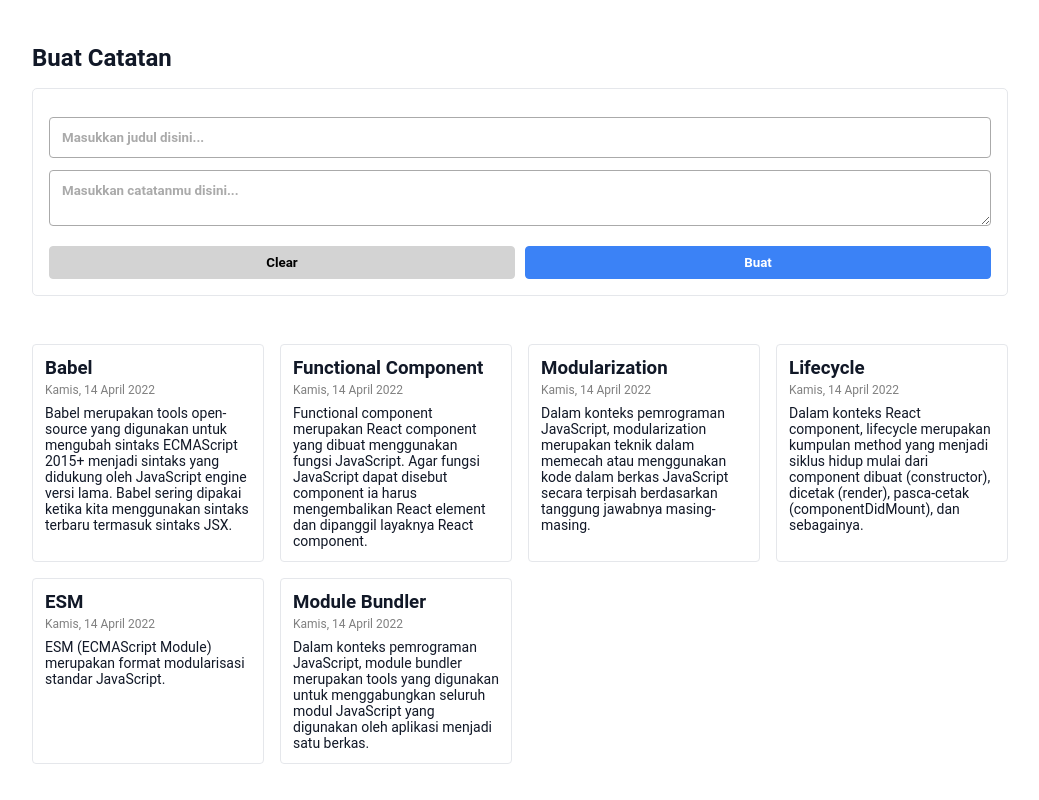
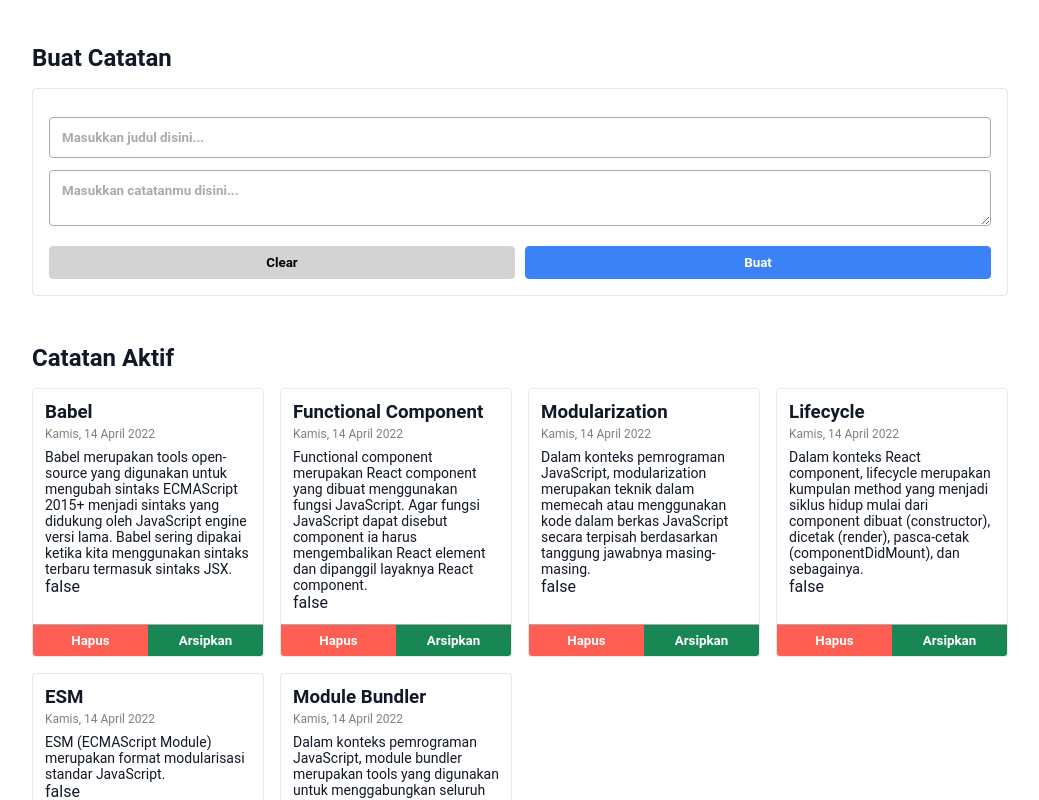
Before and after one commit to areef44/react-notes-app, a React (Vite) app: page / in a window 1280 px wide. Shown: the top 800 px of the page, without its empty margins (120-1159 px from the left). Built offline with nearby package versions, Linux system fonts and the light colour scheme.

Commit message:
add delete and create notes

```diff
--- a/package.json
+++ b/package.json
@@ -4,7 +4,7 @@
   "version": "0.0.0",
   "type": "module",
   "scripts": {
-    "dev": "vite",
+    "dev": "vite --port 5050",
     "build": "tsc -b && vite build",
     "lint": "eslint .",
     "preview": "vite preview"
--- /dev/null
+++ b/src/components/ArchivedButton.tsx
@@ -0,0 +1,23 @@
+import React from "react";
+
+interface ArchiveButtonProps {
+  id: number;
+  onDelete: (id: number) => void;
+}
+
+class ArchiveButton extends React.Component<ArchiveButtonProps> {
+  handleDelete = () => {
+    const { id, onDelete } = this.props;
+    onDelete(id);
+  };
+
+  render() {
+    return (
+      <button className="note-item__archive-button" onClick={this.handleDelete}>
+        Arsipkan
+      </button>
+    );
+  }
+}
+
+export default ArchiveButton;
--- /dev/null
+++ b/src/components/DeleteButton.tsx
@@ -0,0 +1,23 @@
+import React from "react";
+
+interface DeleteButtonProps {
+  id: number;
+  onDelete: (id: number) => void;
+}
+
+class DeleteButton extends React.Component<DeleteButtonProps> {
+  handleDelete = () => {
+    const { id, onDelete } = this.props;
+    onDelete(id);
+  };
+
+  render() {
+    return (
+      <button className="note-item__delete-button" onClick={this.handleDelete}>
+        Hapus
+      </button>
+    );
+  }
+}
+
+export default DeleteButton;
--- a/src/components/NoteApp.tsx
+++ b/src/components/NoteApp.tsx
@@ -3,6 +3,8 @@ import NoteList from "./NoteList";
 import { getInitialData } from "../utils";
 import Note from "../interface/noteIface";
 import NoteInput from "./NoteInput";
+import { NotesInputState } from "../interface/noteInputIface";
+
 
 interface NoteAppState {
     notes: Note[];
@@ -14,14 +16,41 @@ class NoteApp extends React.Component<{}, NoteAppState> {
         this.state = {
             notes: getInitialData(),
         }
-        console.log(this.state)
+
+        this.onDeleteHandler = this.onDeleteHandler.bind(this);
+        this.onAddNoteHandler = this.onAddNoteHandler.bind(this);
     }
+
+    onDeleteHandler(id: number) {
+        const notes = this.state.notes.filter(note => note.id !== id)
+        this.setState({ notes })
+    }
+
+    onAddNoteHandler({ title, body} : NotesInputState) {
+        this.setState((prevState : any) => {
+            return {
+                notes: [
+                    ...prevState.notes,
+                {
+                    id: +new Date(),
+                    title,
+                    body,
+                    createdAt: +new Date(),
+                    archived: false
+                }
+                ]
+            }
+        })
+    }
+
 
     render() {
         return (
             <div className="note-app__body">
-                <NoteInput />
-                <NoteList notes={this.state.notes} />
+                <NoteInput addNotes={this.onAddNoteHandler} />
+                <h2>Catatan Aktif</h2>
+                <NoteList notes={this.state.notes} onDelete={this.onDeleteHandler}/>
+                <h2>Arsip Catatan</h2>
             </div>
         )
     }
--- a/src/components/NoteInput.tsx
+++ b/src/components/NoteInput.tsx
@@ -13,7 +13,7 @@ class NoteInput extends React.Component<NotesInputProps,NotesInputState> {
         this.onTitleChangeEventHandler = this.onTitleChangeEventHandler.bind(this)
         this.onBodyChangeEventHandler = this.onBodyChangeEventHandler.bind(this)
         this.onSubmitEventHandler = this.onSubmitEventHandler.bind(this)
-        this.onClearEventHandler = this.onClearEventHandler.bind(this)
+        this.onClearHandler = this.onClearHandler.bind(this)
     }
 
     onTitleChangeEventHandler(event: React.ChangeEvent<HTMLInputElement>) {
@@ -27,13 +27,14 @@ class NoteInput extends React.Component<NotesInputProps,NotesInputState> {
     onSubmitEventHandler(event: React.FormEvent<HTMLFormElement>) {
         event.preventDefault();
         this.props.addNotes(this.state);
-
+        this.onClearHandler();
     }
 
-    onClearEventHandler(event: React.MouseEvent<HTMLButtonElement>) {
-        event.preventDefault();
-        this.setState({ title: '', body: '' });
-        this.props.clearNotes();
+    onClearHandler() {
+        this.setState({
+            title: "",
+            body: "",
+        });
     }
 
     render() {
@@ -56,7 +57,8 @@ class NoteInput extends React.Component<NotesInputProps,NotesInputState> {
                     <button
                         className="button-clear"
                         type="button"
-                        onClick={this.onClearEventHandler}>
+                        onClick={this.onClearHandler}
+                        >
                         Clear
                     </button>
                     <button
--- a/src/components/NoteItem.tsx
+++ b/src/components/NoteItem.tsx
@@ -1,14 +1,17 @@
 import React from "react";
 import Note from "../interface/noteIface";
 import NoteItemContent from "./NoteItemContent";
+import DeleteButton from "./DeleteButton";
+import ArchiveButton from "./ArchivedButton";
 
 interface NoteItemProps {
     note: Note;
+    onDelete: (id: number) => void;
 }
 
 class NoteItem extends React.Component<NoteItemProps> {
     render() {
-        const { note } = this.props;
+        const { note, onDelete } = this.props;
 
         return (
             <div className="note-item">
@@ -19,6 +22,11 @@ class NoteItem extends React.Component<NoteItemProps> {
                 createdAt={note.createdAt}
                 archived={note.archived}
                 />
+                <div className="note-item__action">
+                    <DeleteButton id={note.id} onDelete={onDelete} />
+                    <ArchiveButton id={note.id} onDelete={onDelete} />
+                </div>
+
             </div>
         )
     }
--- a/src/components/NoteItemContent.tsx
+++ b/src/components/NoteItemContent.tsx
@@ -6,14 +6,14 @@ interface NoteItemContentProps extends Note {}
 
 class NoteItemContent extends React.Component<NoteItemContentProps> {
     render() {
-        const { id, title, body, createdAt, archived } = this.props;
+        const { title, body, createdAt, archived } = this.props;
 
         return (
             <div className="note-item__content">
                 <h3 className="note-item__title">{title}</h3>
                 <p className="note-item__date">{showFormattedDate(createdAt)}</p>
                 <p className="note-item__body">{body}</p>
-                <p>{archived}</p>
+                <p>{archived ? "true" : "false"}</p>
             </div>
         )
     }
--- a/src/components/NoteList.tsx
+++ b/src/components/NoteList.tsx
@@ -5,11 +5,12 @@ import Note from "../interface/noteIface";
 
 interface NotesListProps {
     notes: Note[];
+    onDelete: (id: number) => void;
 }
 
 class NoteList extends React.Component<NotesListProps>{
     render() {
-        const { notes } = this.props
+        const { notes,onDelete } = this.props
 
         return (
             <div className="notes-list">
@@ -18,7 +19,9 @@ class NoteList extends React.Component<NotesListProps>{
                     <NoteItem
                         key={note.id}
                         note={note}
+                        onDelete={onDelete}
                     />
+
                 ))
                 }
 
--- a/src/interface/noteInputIface.ts
+++ b/src/interface/noteInputIface.ts
@@ -5,7 +5,6 @@ interface NotesInputState {
 
 interface NotesInputProps {
     addNotes: (note: { title: string; body: string }) => void;
-    clearNotes: () => void;
 }
 
 export type { NotesInputState, NotesInputProps };
--- a/src/interface/noteListIface.ts
+++ b/src/interface/noteListIface.ts
@@ -1,7 +1,8 @@
 interface NoteList {
+    id: number;
     title: string;
     body: string;
-    createdAt: string; // Bisa menggunakan Date jika ingin menyimpan sebagai objek Date
+    createdAt: string;
     archived: boolean;
 }
 
--- a/src/style.css
+++ b/src/style.css
@@ -184,7 +184,6 @@
   .note-item__delete-button,.note-item__archive-button {
     display: block;
     width: 100%;
-    background-color: transparent;
     border: 0;
     border-top: 1px solid #aaa;
     padding: 8px 0;
@@ -194,20 +193,24 @@
   }
 
   .note-item__delete-button {
-    border-right: 1px solid #aaa;
-    color: #ff5f52;
+    color: white;
+    background-color: #ff5f52;
   }
 
   .note-item__archive-button {
-    color: #fff263;
+    color: white;
+    background-color: #198754;
+
   }
 
   .note-item__archive-button:hover {
-    color: #c49000;
+    background-color: white;
+    color: #198754;
   }
 
   .note-item__delete-button:hover {
-    color: #b00020;
+    background-color: white;
+    color: #ff5f52;
   }
 
   @media only screen and (min-width: 500px) {
```
